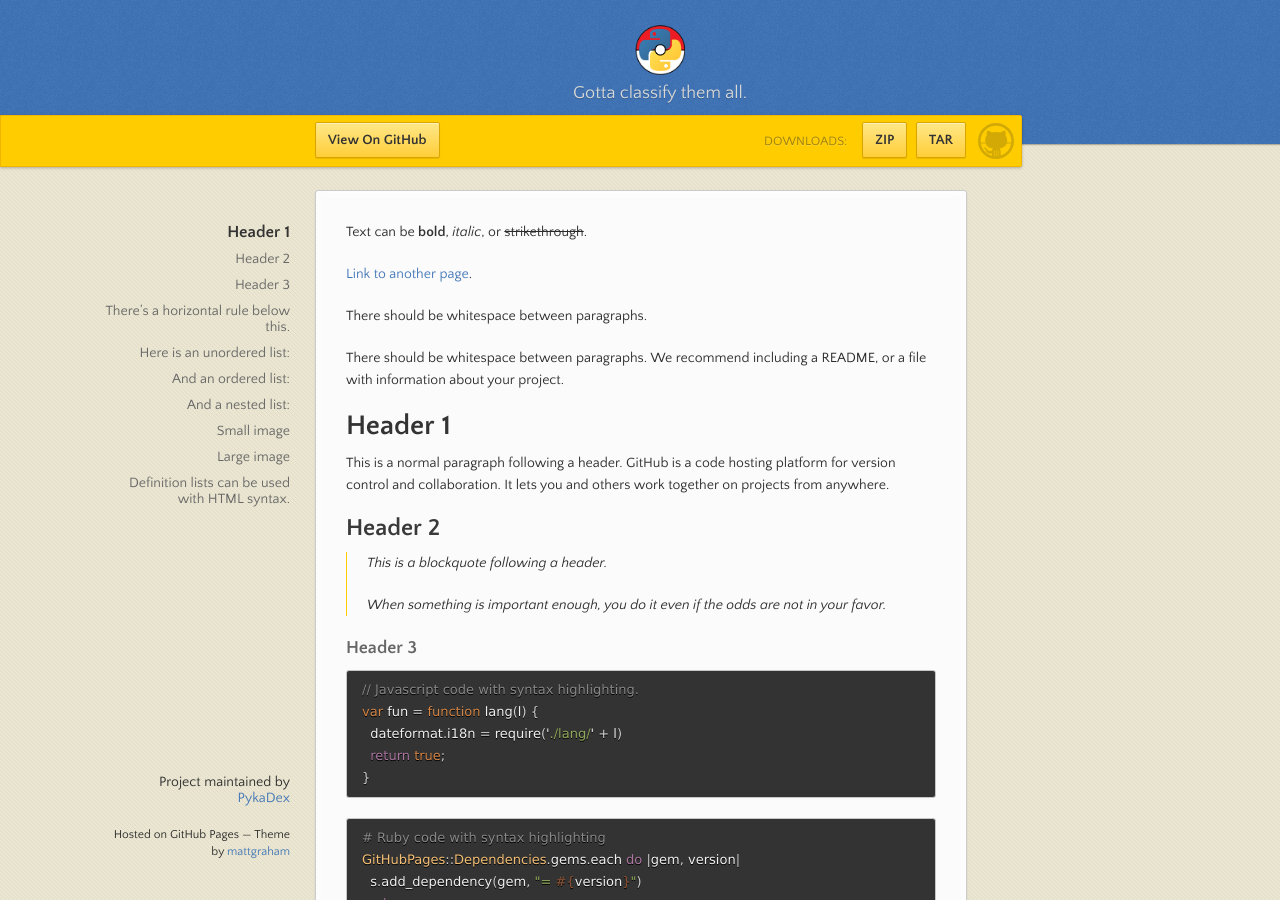
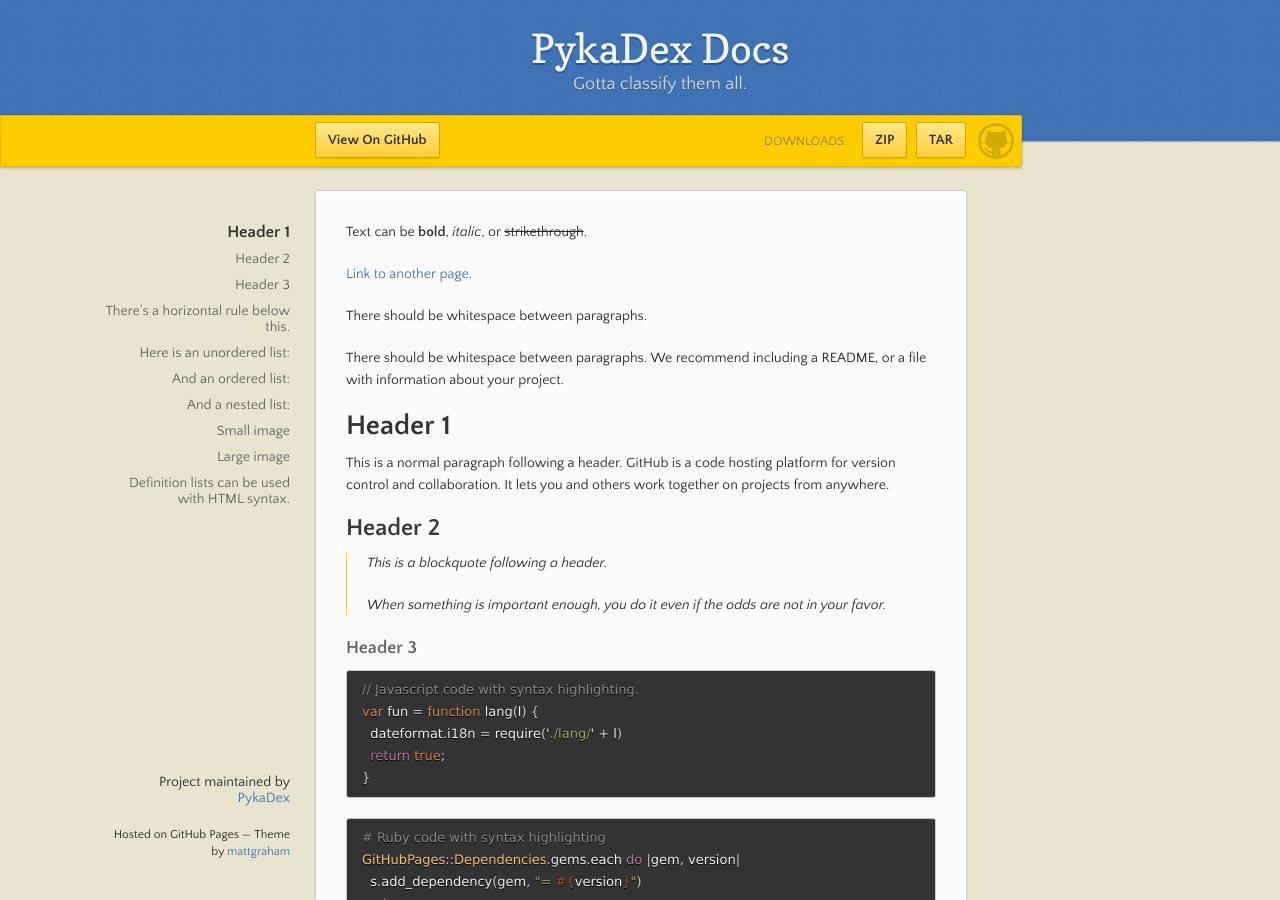
Before and after one commit to PykaDex/PykaDex_Docs, a Jekyll site: the page built from index.md, in a window 1280 px wide and 900 px high. Built offline with Jekyll 4.4.1, drawn with Linux system fonts in a browser that asks for light colours.

Commit message:
Update default.html

```diff
--- a/_layouts/default.html
+++ b/_layouts/default.html
@@ -21,8 +21,7 @@
   <body>
 
       <header>
-        <img src="assets/icon.png" width="50" height="50">
-        <title>PykaDex Docs.</title>
+        <h1>{{ page.title | default: site.title | default: site.github.repository_name }}</h1>
         <p>{{ page.description | default: site.description | default: site.github.project_tagline }}</p>
       </header>
 
```
